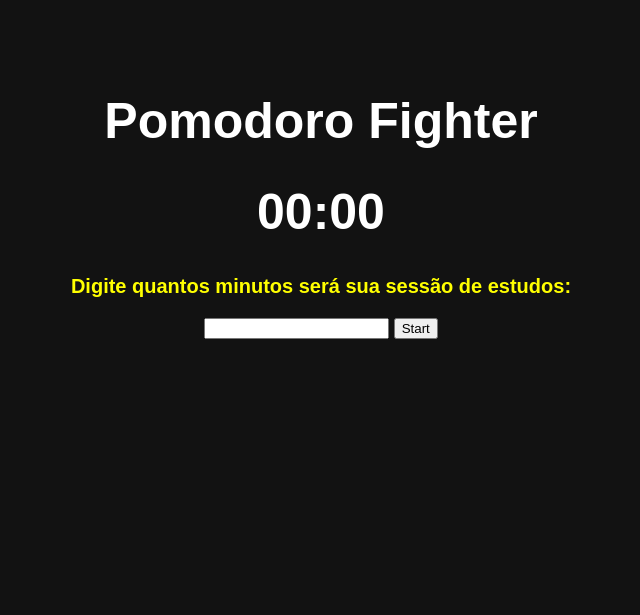
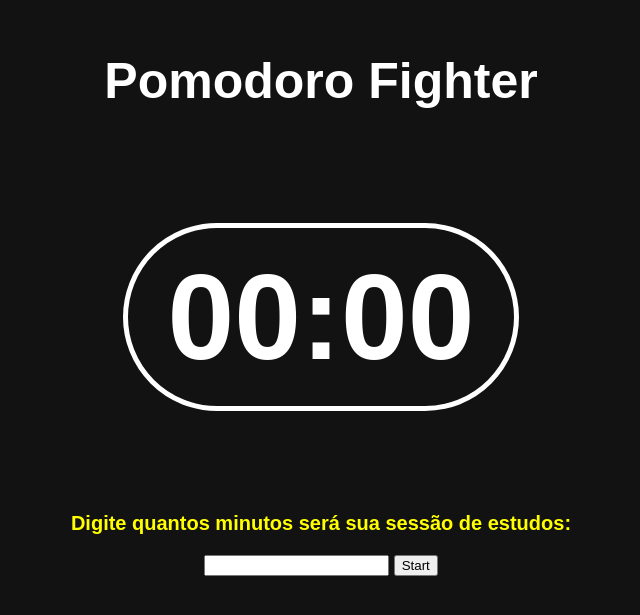
Before and after one commit to codebyaires/pomodoro-fighter, a PHP site: page / in a window 1280 px wide. Shown: the top 615 px of the page, without its empty margins (319-959 px from the left). Run offline with PHP 8.4, Linux system fonts and the light colour scheme.

Commit message:
feat: Timer and CSS

```diff
--- a/index.php
+++ b/index.php
@@ -4,14 +4,21 @@
     <meta charset="UTF-8">
     <title>Pomodoro Fighter</title>
     <style>
-        body { background-color: #121212; color: white; font-family: sans-serif; text-align: center; padding-top: 50px; }
+        body { background-color: #121212; color: white; font-family: sans-serif; text-align: center; padding-top: 10px; }
         h1 { font-size: 50px; }
+        #timerDisplay {
+            font-size: 120px;
+            border: 5px solid white;
+            border-radius: 100px; /* Deixa a borda redonda (quanto maior o número, mais redonda) */
+            padding: 20px 40px; /* Espaço interno (20px em cima/baixo, 40px nas laterais) para a borda não esmagar os números */
+            display: inline-block; /* Impede que a borda estique até o final da tela, forçando ela a abraçar apenas o texto */
+            }
         #session
         {
              color: yellow;
              font-weight: bold;
              font-size: 20px;
-        }
+    }
     </style>
 </head>
 <body>
--- a/script.js
+++ b/script.js
@@ -5,8 +5,13 @@ const btnStart = document.getElementById('btnStart');
 
 console.log(display, inputTime, btnStart);
 
+let temporizador;
+
 // 2. THE CLICK EVENT
 btnStart.addEventListener('click', function(){
+
+    // Limpa qualquer sessão antiga antes de começar.
+    clearInterval(temporizador);
 
     let minutes = Number(inputTime.value);
     console.log('O usuário deseja estudar: ', minutes, ' minutos');
@@ -14,14 +19,15 @@ btnStart.addEventListener('click', function(){
     let totalTime = minutes * 60;
 
     // Engine Ignition, Continuous Loop
-    let temporizador = setInterval(function () {
+    temporizador = setInterval(function () {
 
         totalTime = totalTime - 1;
 
         let minutosAtuais = Math.floor(totalTime / 60);
         let segundosAtuais = totalTime % 60;
 
-        console.log(minutosAtuais, segundosAtuais);
+        // Troquei o console.log pela injeção direta no HTML. Apenas isso.
+        display.innerText = minutosAtuais + ":" + segundosAtuais;
 
         // Stop machine IF
         if (totalTime <= 0) {
```
